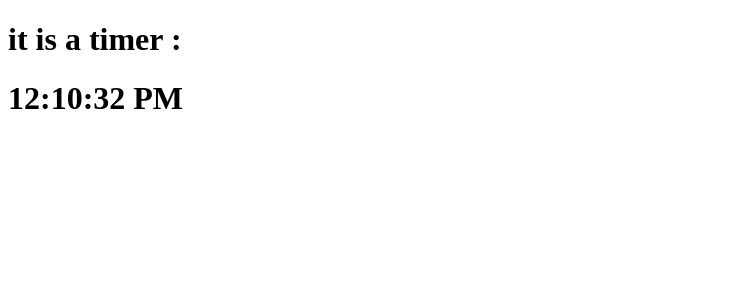
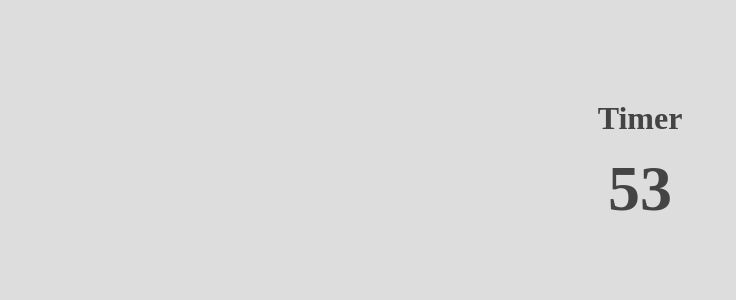
Before and after one commit to MiladRaouf/timer-miniproject-react, a React (Create React App) app: page / in a window 1280 px wide. Shown: the top 300 px of the page, without its empty margins (0-736 px from the left). Built offline with nearby package versions, Linux system fonts and the light colour scheme.

Commit message:
timer practice implemented

```diff
--- a/public/index.html
+++ b/public/index.html
@@ -5,7 +5,7 @@
     <link rel="icon" href="%PUBLIC_URL%/favicon.ico" />
     <meta name="viewport" content="width=device-width, initial-scale=1" />
     <meta name="theme-color" content="#000000" />
-    <title>React App</title>
+    <title>Timer</title>
   </head>
   <body>
     <noscript>You need to enable JavaScript to run this app.</noscript>
--- /dev/null
+++ b/src/App.js
@@ -0,0 +1,21 @@
+import React from 'react';
+import ReactDOM from 'react-dom';
+import Timer from './Timer';
+import Title from './Title';
+
+import './style.css';
+
+
+class App extends React.Component {
+    render() {
+        return (
+            <div className='timer-parent'>
+                <Title />
+                <Timer />
+            </div>
+        );
+    }
+}
+
+
+export default App;
--- /dev/null
+++ b/src/Timer.js
@@ -0,0 +1,36 @@
+import React from 'react';
+import ReactDOM from 'react-dom';
+
+let interval;
+
+class Timer extends React.Component {
+    constructor() {
+        super();
+        this.state = {
+            time: 60
+        }
+    }
+
+    componentDidMount() {
+        interval = setInterval(() => {
+            this.setState({
+                time: Number(this.state.time)-1
+            });
+        },1000)
+    }
+
+    componentDidUpdate() {
+        if (this.state.time == 0) {
+            clearInterval(interval);
+        }
+    }
+
+    render() {
+        return (
+            <h1>{this.state.time}</h1>
+        );
+    }
+}
+
+
+export default Timer;
--- /dev/null
+++ b/src/Title.js
@@ -0,0 +1,13 @@
+import React from 'react';
+import ReactDOM from 'react-dom';
+
+
+class Title extends React.Component {
+  render() {
+    return (
+      <h1>Timer</h1>
+    );
+  }
+}
+
+export default Title;
--- a/src/index.js
+++ b/src/index.js
@@ -1,24 +1,6 @@
 import React from 'react';
-import ReactDOM from 'react-dom/client';
+import ReactDOM from 'react-dom';
+import App from './App'
 
-const root = ReactDOM.createRoot(document.getElementById('root'));
 
-// root.render(
-// <h1>
-//   is is a timer : {new Date().toLocaleTimeString()}
-// </h1>
-// );
-const tick = ()=>{
-  let element =
-    <div>
-      <h1>
-        it is a timer :
-      </h1>
-      <h1>{new Date().toLocaleTimeString()}</h1>
-    </div>
-  root.render(element);
-};
-
-setInterval(()=>{
-  tick();
-},1000);
+ReactDOM.render(<App />, document.getElementById('root'));
--- /dev/null
+++ b/src/style.css
@@ -0,0 +1,20 @@
+*{
+    box-sizing: border-box;
+    margin: 0;
+    padding: 0;
+}
+
+body{
+    background: #ddd;
+}
+
+.timer-parent{
+    margin: 100px auto;
+    text-align: center;
+    color: #444;
+}
+
+.timer-parent>:last-child{
+    margin-top: 15px;
+    font-size: 4em;
+}
```
